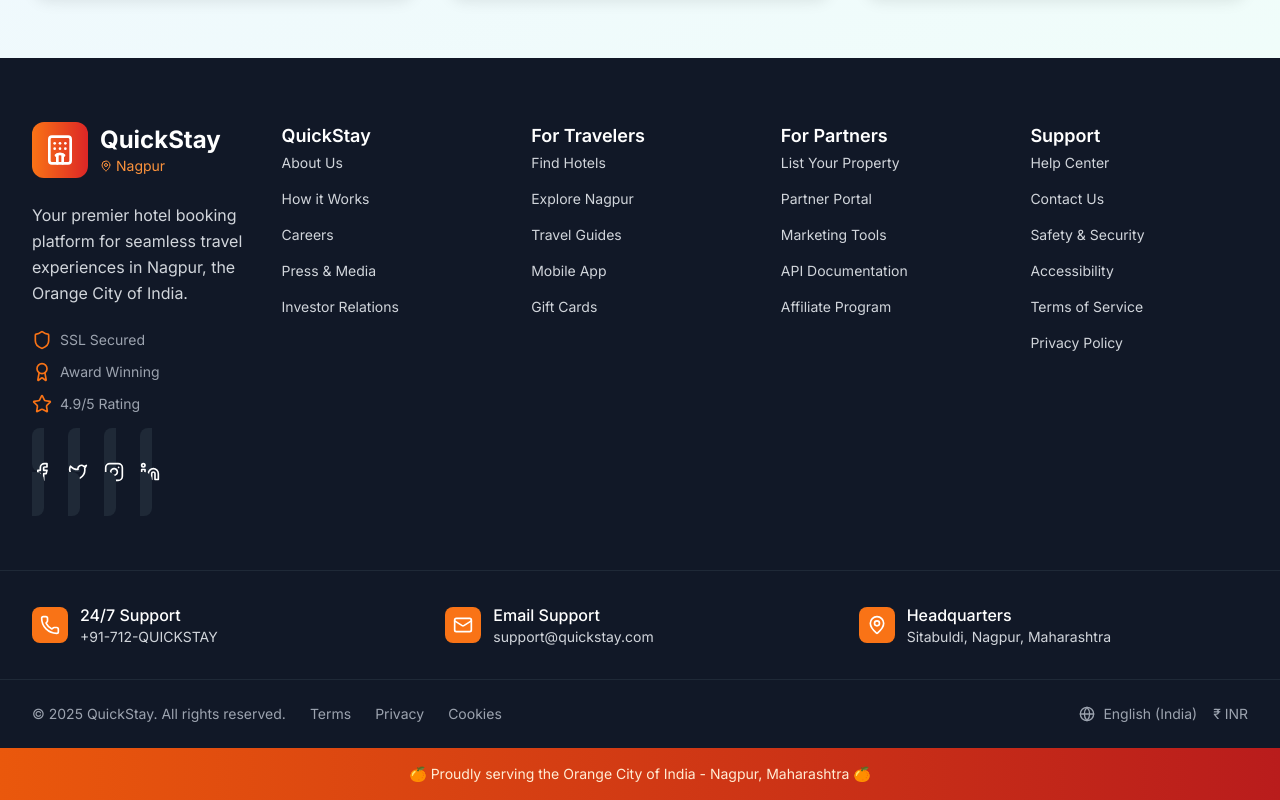
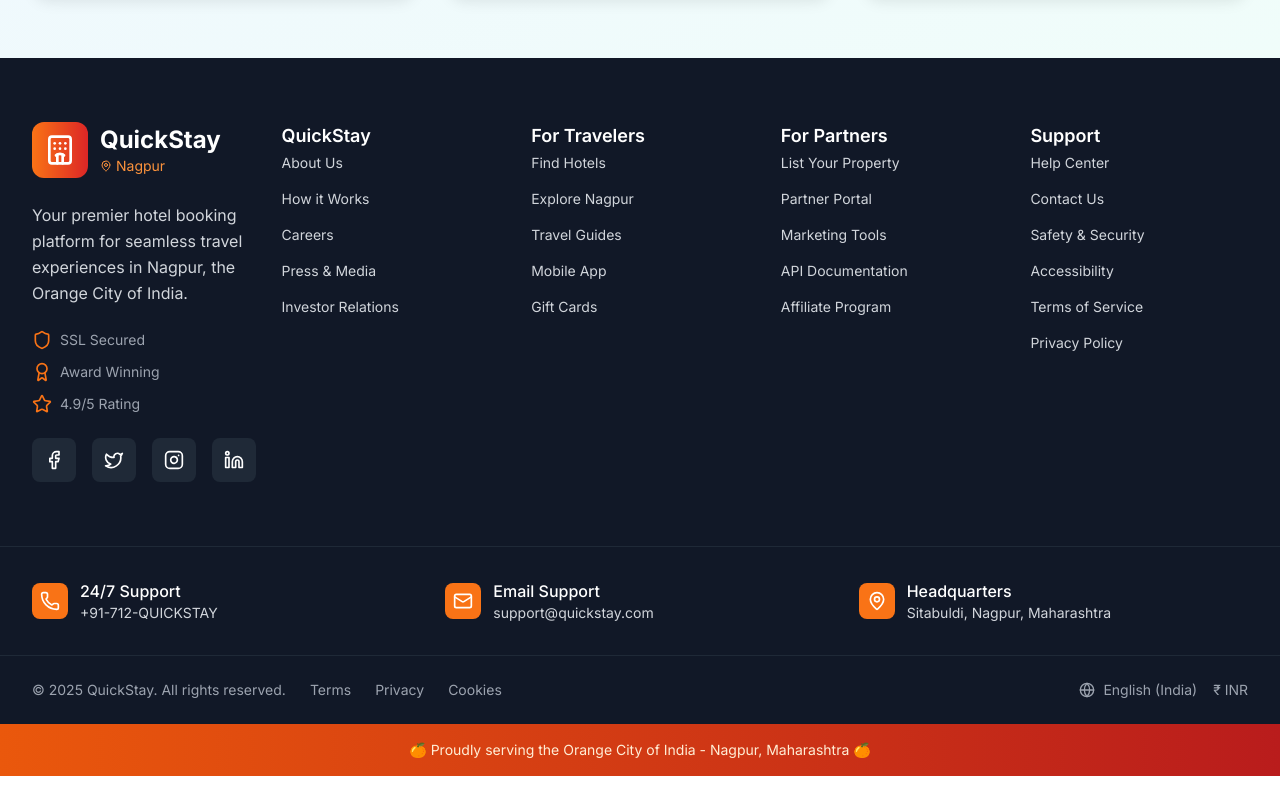
Before and after one commit to Harishtandale74/QuickStay, a React (Vite) app: page / in a window 1280 px wide. Shown: the part 4529-5329 px from the top of the page. After the commit the page ends 5305 px from the top, so only its background shows below. Built offline with nearby package versions, Linux system fonts and the light colour scheme; no server answers.

Commit message:
Updated Footer.tsx

```diff
--- a/src/components/Layout/Footer.tsx
+++ b/src/components/Layout/Footer.tsx
@@ -56,35 +56,35 @@ const footerSections: FooterSection[] = [
 ];
 
 const trustIndicators: TrustIndicator[] = [
-  { icon: <Shield className="h-5 w-5" />, text: 'SSL Secured' },
-  { icon: <Award className="h-5 w-5" />, text: 'Award Winning' },
-  { icon: <Star className="h-5 w-5" />, text: '4.9/5 Rating' }
+  { icon: <Shield className="h-5 w-5" aria-hidden />, text: 'SSL Secured' },
+  { icon: <Award className="h-5 w-5" aria-hidden />, text: 'Award Winning' },
+  { icon: <Star className="h-5 w-5" aria-hidden />, text: '4.9/5 Rating' }
 ];
 
 const socialLinks: SocialLink[] = [
-  { name: 'Facebook', icon: <Facebook className="h-5 w-5" />, href: 'https://facebook.com/quickstay' },
-  { name: 'Twitter', icon: <Twitter className="h-5 w-5" />, href: 'https://twitter.com/quickstay' },
-  { name: 'Instagram', icon: <Instagram className="h-5 w-5" />, href: 'https://instagram.com/quickstay' },
-  { name: 'LinkedIn', icon: <Linkedin className="h-5 w-5" />, href: 'https://linkedin.com/company/quickstay' }
+  { name: 'Facebook', icon: <Facebook className="h-5 w-5" aria-hidden />, href: 'https://facebook.com/quickstay' },
+  { name: 'Twitter', icon: <Twitter className="h-5 w-5" aria-hidden />, href: 'https://twitter.com/quickstay' },
+  { name: 'Instagram', icon: <Instagram className="h-5 w-5" aria-hidden />, href: 'https://instagram.com/quickstay' },
+  { name: 'LinkedIn', icon: <Linkedin className="h-5 w-5" aria-hidden />, href: 'https://linkedin.com/company/quickstay' }
 ];
 
 const contactInfo = [
   {
     title: '24/7 Support',
     value: '+91-712-QUICKSTAY',
-    icon: <Phone className="h-5 w-5 text-white" />,
+    icon: <Phone className="h-5 w-5 text-white" aria-hidden />,
     aria: 'Call QuickStay Support',
   },
   {
     title: 'Email Support',
     value: 'support@quickstay.com',
-    icon: <Mail className="h-5 w-5 text-white" />,
+    icon: <Mail className="h-5 w-5 text-white" aria-hidden />,
     aria: 'Email QuickStay Support',
   },
   {
     title: 'Headquarters',
     value: 'Sitabuldi, Nagpur, Maharashtra',
-    icon: <MapPin className="h-5 w-5 text-white" />,
+    icon: <MapPin className="h-5 w-5 text-white" aria-hidden />,
     aria: 'QuickStay location',
   }
 ];
@@ -98,7 +98,7 @@ const Footer: React.FC = () => (
         {/* Brand + Trust Indicators */}
         <section className="lg:col-span-1 space-y-6">
           <Link to="/" className="flex items-center space-x-3 group" aria-label="Go to homepage">
-            <span className="bg-gradient-to-r from-orange-500 to-red-600 p-3 rounded-xl group-hover:from-orange-600 group-hover:to-red-700 transition-all duration-300">
+            <span className="bg-gradient-to-r from-orange-500 to-red-600 p-3 rounded-xl group-hover:from-orange-600 group-hover:to-red-700 transition-all duration-300 flex items-center justify-center">
               <Hotel className="h-8 w-8 text-white" aria-hidden />
             </span>
             <span>
@@ -113,9 +113,11 @@ const Footer: React.FC = () => (
             Your premier hotel booking platform for seamless travel experiences in Nagpur, the Orange City of India.
           </p>
           <ul className="space-y-3" aria-label="Our Trust Indicators">
-            {trustIndicators.map((item, idx) => (
+            {trustIndicators.map((item) => (
               <li key={item.text} className="flex items-center space-x-2 text-sm text-gray-400">
-                <span className="text-orange-500">{item.icon}</span>
+                <span className="flex items-center justify-center text-orange-500" aria-hidden>
+                  {item.icon}
+                </span>
                 <span>{item.text}</span>
               </li>
             ))}
@@ -129,9 +131,11 @@ const Footer: React.FC = () => (
                     target="_blank"
                     rel="noopener noreferrer"
                     aria-label={`Visit us on ${link.name}`}
-                    className="bg-gray-800 hover:bg-gradient-to-r hover:from-orange-500 hover:to-red-600 p-3 rounded-lg transition-all duration-300 transform hover:scale-110"
+                    className="bg-gray-800 hover:bg-gradient-to-r hover:from-orange-500 hover:to-red-600 p-3 rounded-lg transition-all duration-300 transform hover:scale-110 flex items-center justify-center"
                   >
-                    {link.icon}
+                    <span aria-hidden className="flex items-center">
+                      {link.icon}
+                    </span>
                   </a>
                 </li>
               ))}
@@ -168,7 +172,7 @@ const Footer: React.FC = () => (
         <ul className="grid grid-cols-1 md:grid-cols-3 gap-6">
           {contactInfo.map(info => (
             <li key={info.title} className="flex items-center space-x-3">
-              <span className="bg-orange-500 p-2 rounded-lg" aria-hidden>
+              <span className="bg-orange-500 p-2 rounded-lg flex items-center justify-center" aria-hidden>
                 {info.icon}
               </span>
               <span>
```
